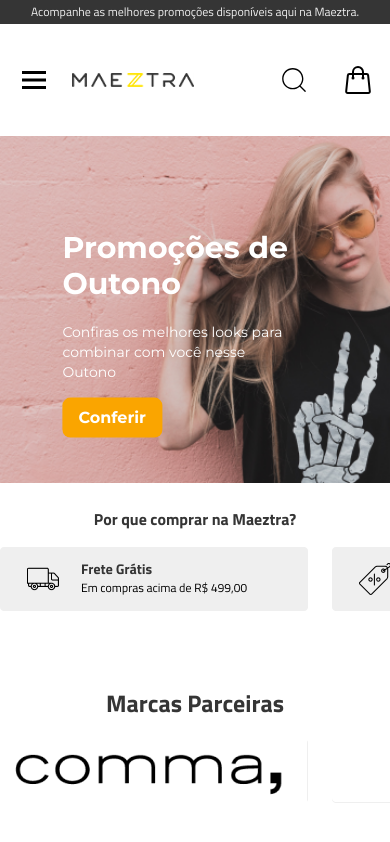
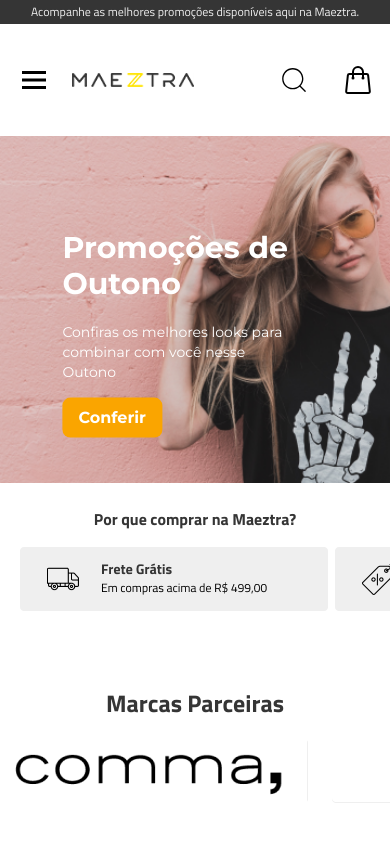
Before and after one commit to robs-am/desafio-maeztra, a React (Vite) app: page / in a window 390 px wide. Shown: the top 842 px of the page. Built offline with nearby package versions, Linux system fonts and the light colour scheme.

Commit message:
altera flex slider mobile

```diff
--- a/src/components/Brands/global.css
+++ b/src/components/Brands/global.css
@@ -1,6 +1,7 @@
 .brands {
   overflow: hidden;
   display: flex;
+  justify-content: center;
 }
 .brands__container {
   display: flex;
--- a/src/components/TipBar/global.css
+++ b/src/components/TipBar/global.css
@@ -4,6 +4,7 @@
 .tipbar__container {
   display: flex;
   justify-content: flex-start;
+  padding-left: 20px;
 
   @media (min-width: 1024px) {
     justify-content: center;
```
